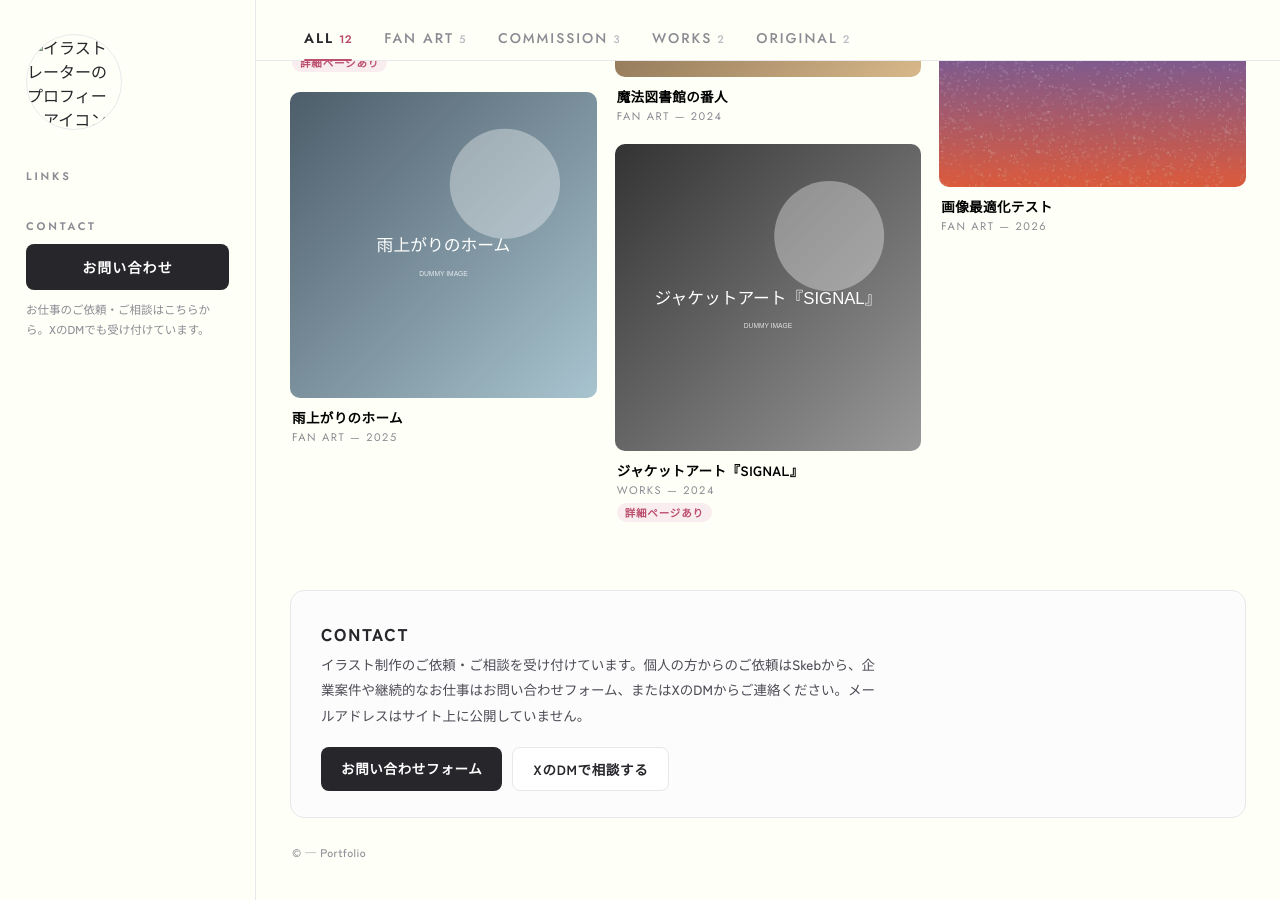
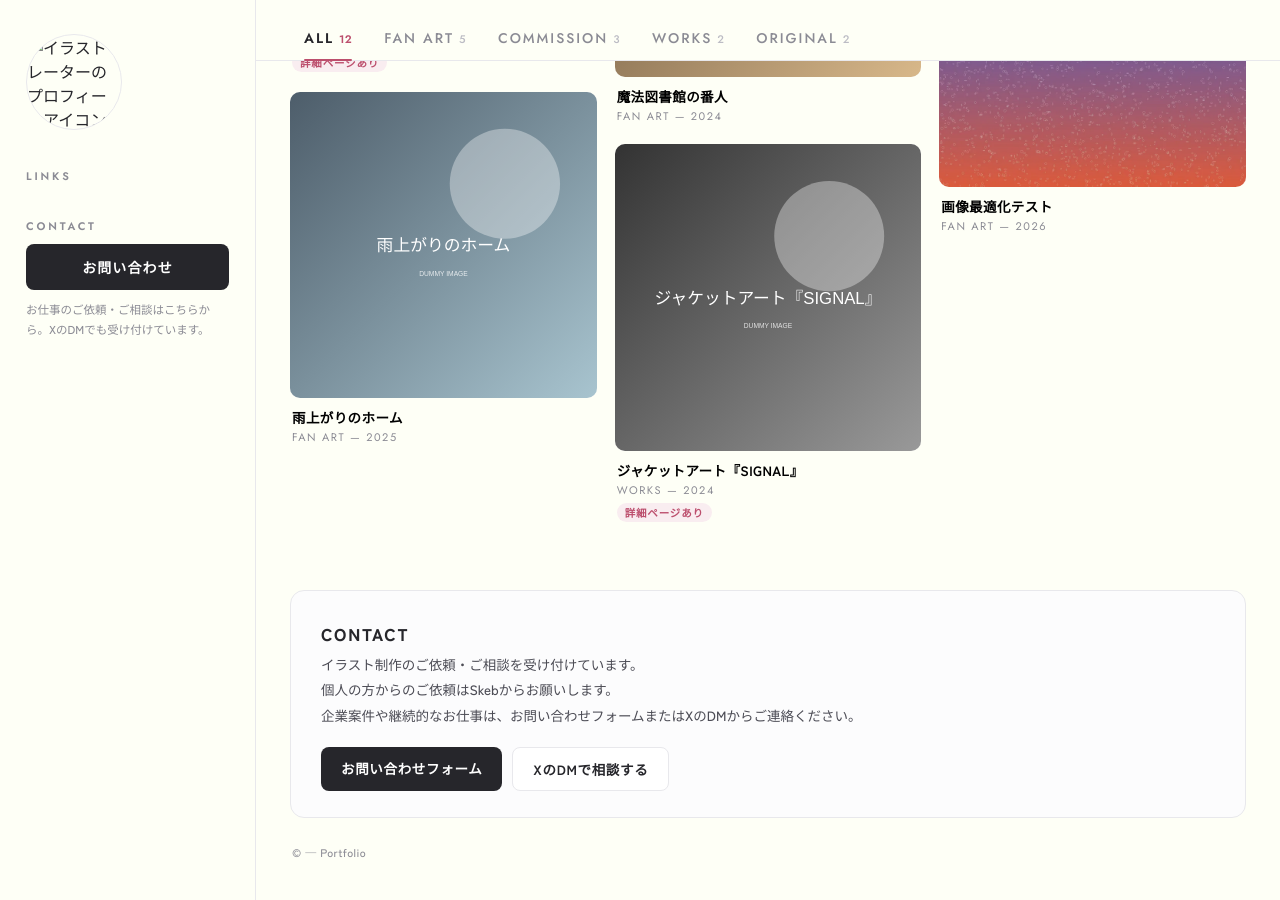
Before and after one commit to SEGA-P-YA/illust-portfolio, a Jekyll site: the page built from index.html, in a window 1280 px wide and 900 px high, scrolled down 1670 px. Built offline with Jekyll 4.4.1, drawn with Linux system fonts in a browser that asks for light colours.

Commit message:
お問い合わせ文を改行して読みやすくし、メール公開に関する一文を削除

```diff
--- a/contact.html
+++ b/contact.html
@@ -5,7 +5,7 @@ permalink: /contact/
 ---
 <main class="contact-page">
   <h1>CONTACT</h1>
-  <p>イラスト制作のご依頼・ご相談は、こちらのフォームまたはXのDMからご連絡ください。メールアドレスはサイト上に公開していません。通常、数日以内に返信します。</p>
+  <p>イラスト制作のご依頼・ご相談は、こちらのフォームまたはXのDMからご連絡ください。<br />通常、数日以内に返信します。</p>
 
   {% if site.contact_form_endpoint and site.contact_form_endpoint != "" %}
   <form class="contact-form" id="contactForm" action="{{ site.contact_form_endpoint }}" method="POST">
--- a/index.html
+++ b/index.html
@@ -47,7 +47,7 @@ layout: default
 
       <section class="contact-block" id="contact" aria-label="お問い合わせ">
         <h2>CONTACT</h2>
-        <p>イラスト制作のご依頼・ご相談を受け付けています。個人の方からのご依頼はSkebから、企業案件や継続的なお仕事はお問い合わせフォーム、またはXのDMからご連絡ください。メールアドレスはサイト上に公開していません。</p>
+        <p>イラスト制作のご依頼・ご相談を受け付けています。<br />個人の方からのご依頼はSkebからお願いします。<br />企業案件や継続的なお仕事は、お問い合わせフォームまたはXのDMからご連絡ください。</p>
         <div class="contact-actions">
           <a class="btn-dark" href="{{ '/contact/' | relative_url }}">お問い合わせフォーム</a>
           <a class="btn-line" href="{{ site.profile.x_dm_url }}">XのDMで相談する</a>
```
